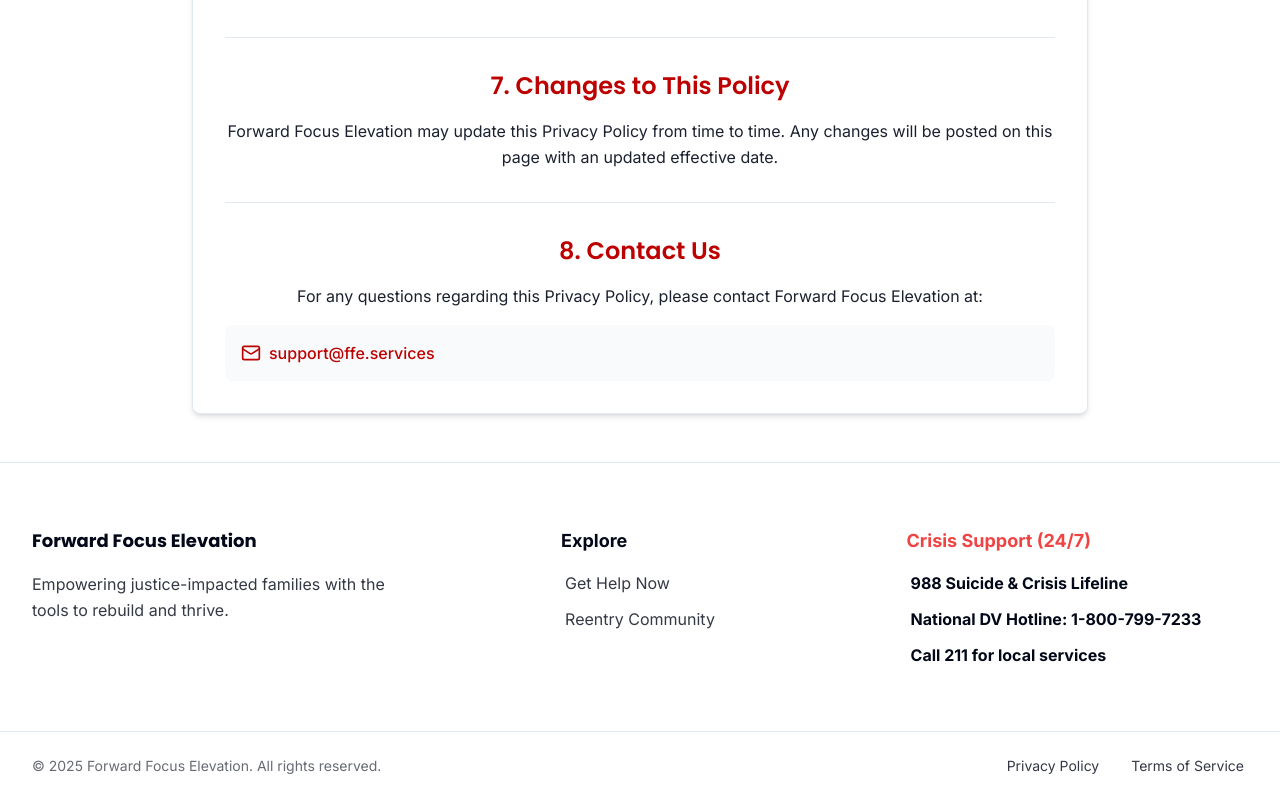
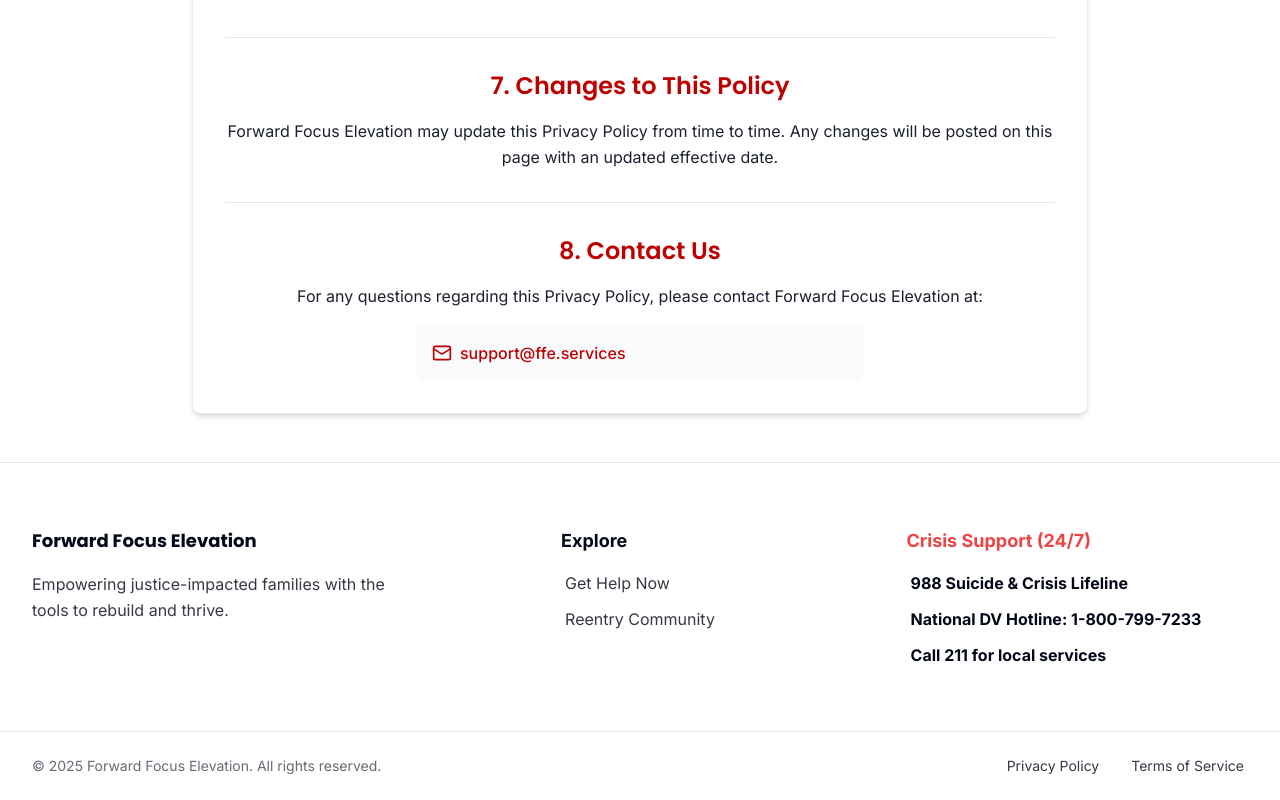
Before and after one commit to coachkay1227/forwardfocus-foundation, a React (Vite) app: page /privacy in a window 1280 px wide. Shown: the part 1947-2747 px from the top of the page. Built offline with nearby package versions, Linux system fonts and the light colour scheme.

Commit message:
Center contact information

```diff
--- a/src/pages/PrivacyPolicy.tsx
+++ b/src/pages/PrivacyPolicy.tsx
@@ -153,7 +153,7 @@ const PrivacyPolicy = () => {
               <p className="text-base leading-relaxed text-foreground/90 mb-4">
                 For any questions regarding this Privacy Policy, please contact Forward Focus Elevation at:
               </p>
-              <div className="bg-muted/50 p-4 rounded-lg text-center">
+              <div className="bg-muted/50 p-4 rounded-lg text-center mx-auto max-w-md">
                 <div className="flex items-center gap-2">
                   <Mail className="h-5 w-5 text-primary" />
                   <a
```
